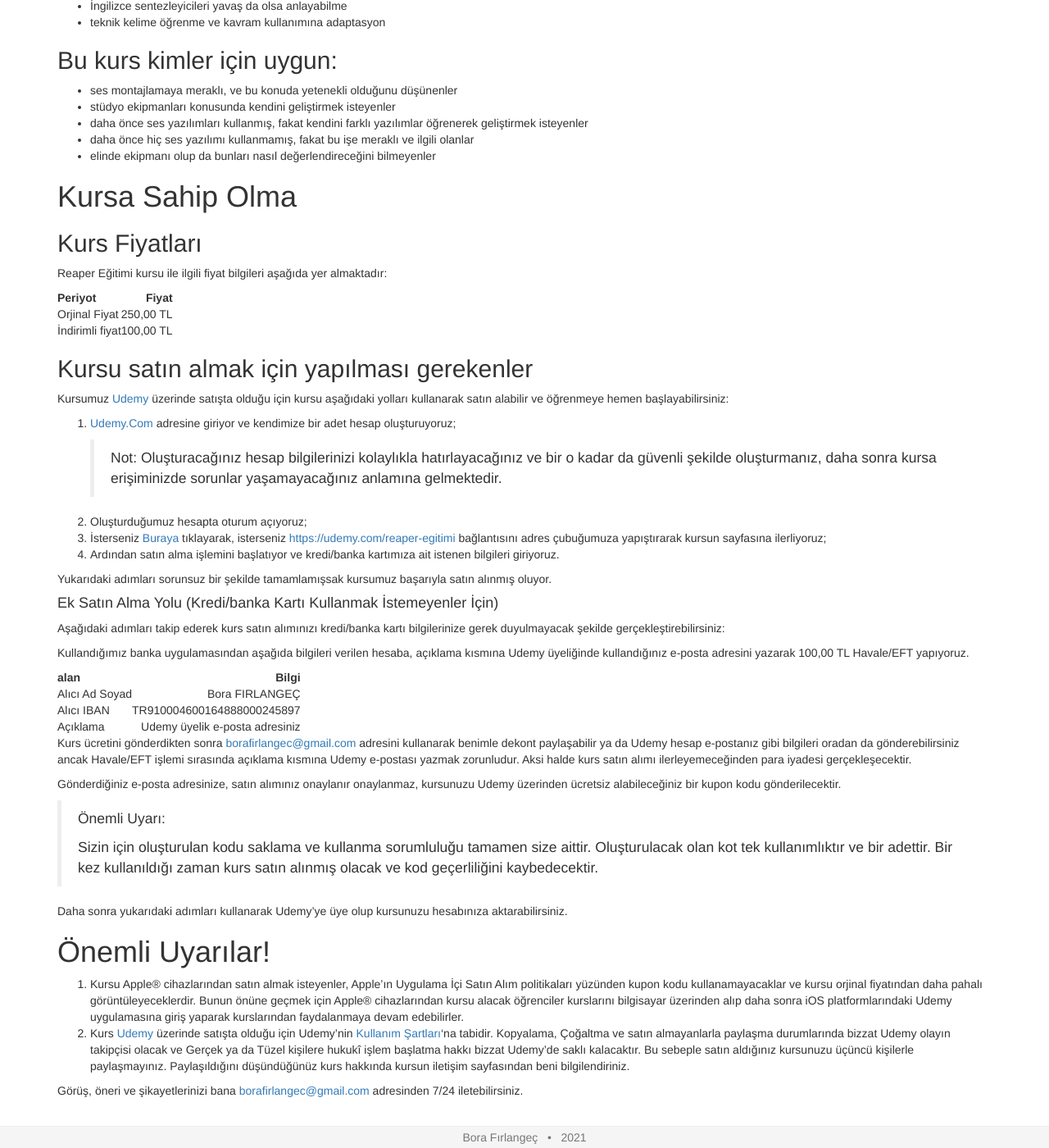
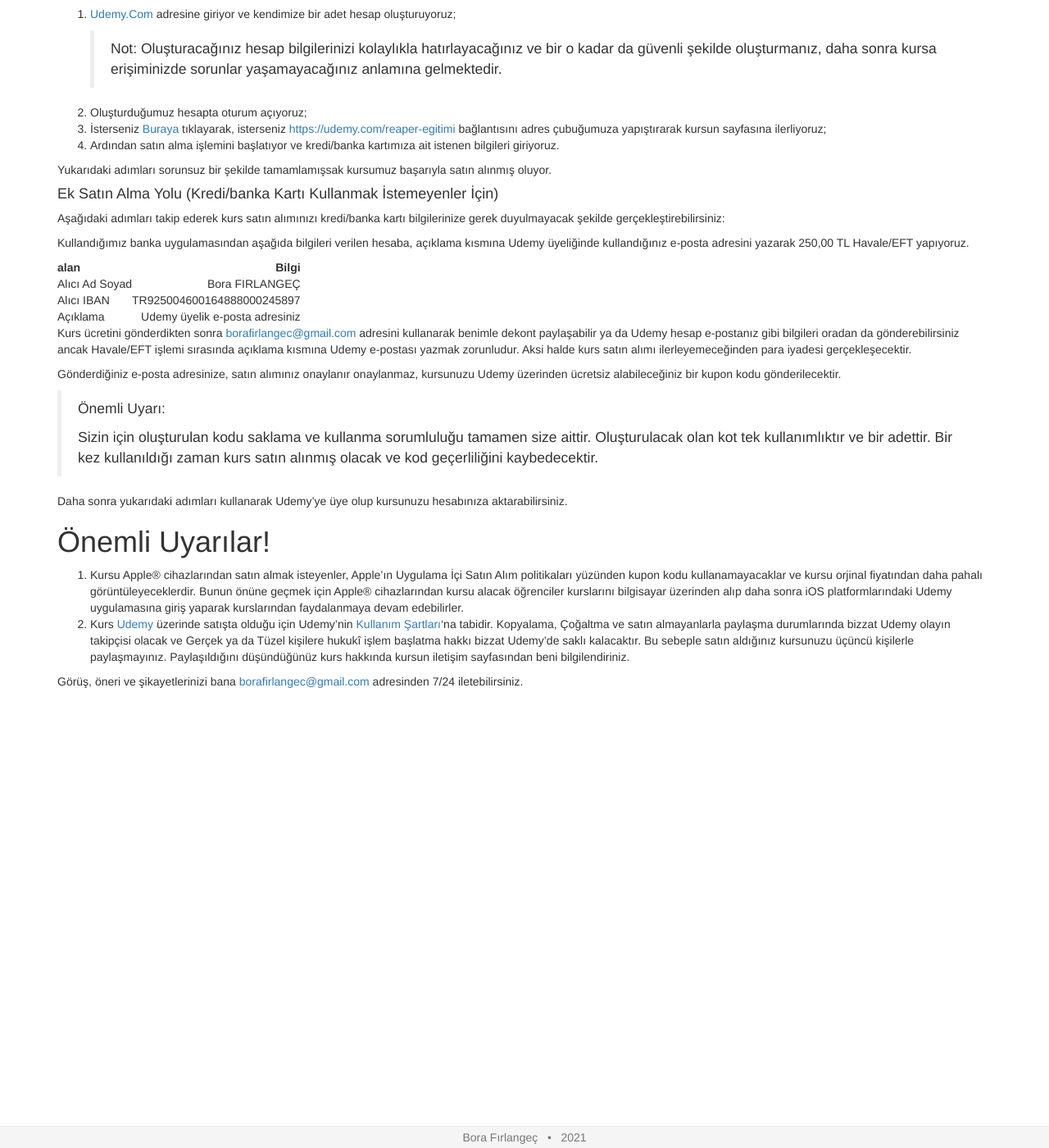
Before and after one commit to borfirbora/borfirbora.github.io, a Jekyll site: the page built from reaper.md, in a window 1280 px wide and 1400 px high, scrolled down 2750 px. Shown: the whole window at 82% size. Built offline with Jekyll 4.4.1, drawn with Linux system fonts in a browser that asks for light colours; a script that is not in the unit is left out; some of the changed text lies outside the part shown.

Commit message:
fiyat güncellemeleri tamamlandı

```diff
--- a/reaper.md
+++ b/reaper.md
@@ -3,10 +3,6 @@
 permalink: reaper
 layout: minimal
 ---
-
-# Lütfen aşağıdaki videoyu sonuna kadar izleyin, kazançlı çıkacaksınız!
-
-<iframe width="560" height="315" src="https://www.youtube.com/embed/OB9HQeFTuhk" frameborder="0" allow="accelerometer; autoplay; clipboard-write; encrypted-media; gyroscope; picture-in-picture" allowfullscreen></iframe>
 
 * [Kursun Tanıtımını İzle](https://www.youtube.com/watch?v=OB9HQeFTuhk)
 * [Benimle Canlı  Olarak Yazışın](https://tawk.to/chat/5d8b5acf6c1dde20ed03632d/default)
@@ -43,9 +35,9 @@
 | alan | Bilgi |
 | :--- | ---: |
 | Alıcı Ad Soyad | Bora FIRLANGEÇ |
-| Alıcı IBAN | TR910004600164888000245897 |
+| Alıcı IBAN | TR925004600164888000245897 |
 |Açıklama|Udemy e-posta adresiniz|
-|Tutar|100,00TL|
+|Tutar|250,00TL|
 
 > # Not:
 >
@@ -138,7 +130,6 @@
 | Periyot | Fiyat |
 | :--- | ---: |
 | Orjinal Fiyat | 250,00 TL |
-| İndirimli fiyat | 100,00 TL |
 
 ## Kursu satın almak için yapılması gerekenler
 
@@ -158,12 +149,12 @@
 
 Aşağıdaki adımları takip ederek kurs satın alımınızı kredi/banka kartı bilgilerinize gerek duyulmayacak şekilde gerçekleştirebilirsiniz:
 
-Kullandığımız banka uygulamasından aşağıda bilgileri verilen hesaba, açıklama kısmına Udemy üyeliğinde kullandığınız e-posta adresini yazarak 100,00 TL Havale/EFT yapıyoruz.
+Kullandığımız banka uygulamasından aşağıda bilgileri verilen hesaba, açıklama kısmına Udemy üyeliğinde kullandığınız e-posta adresini yazarak 250,00 TL Havale/EFT yapıyoruz.
 
 | alan | Bilgi |
 | :--- | ---: |
 | Alıcı Ad Soyad | Bora FIRLANGEÇ |
-| Alıcı IBAN | TR910004600164888000245897 |
+| Alıcı IBAN | TR925004600164888000245897 |
 | Açıklama | Udemy üyelik e-posta adresiniz |
 
 Kurs ücretini gönderdikten sonra [borafirlangec@gmail.com](mailto:borafirlangec@gmail.com) adresini kullanarak benimle dekont paylaşabilir ya da Udemy hesap e-postanız gibi bilgileri oradan da gönderebilirsiniz ancak Havale/EFT işlemi sırasında açıklama kısmına Udemy e-postası yazmak zorunludur. Aksi halde kurs satın alımı ilerleyemeceğinden para iyadesi gerçekleşecektir.
```
Also changed, not shown: other parts of reaper.md (+0 -4 lines).
